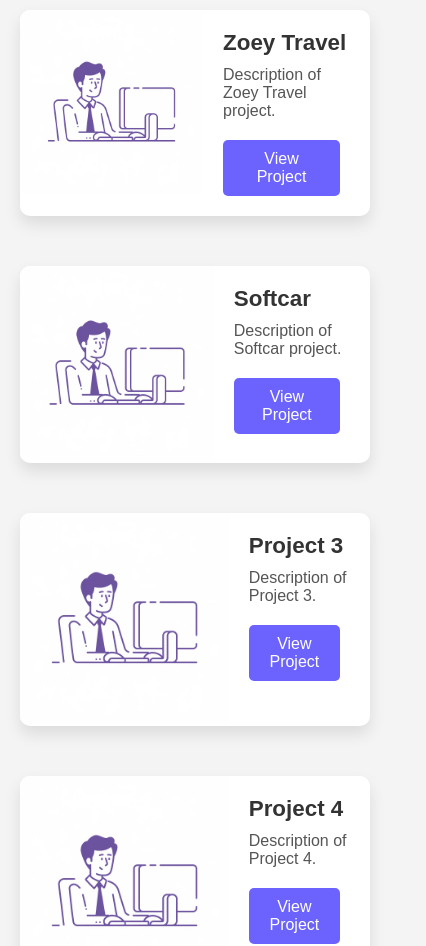
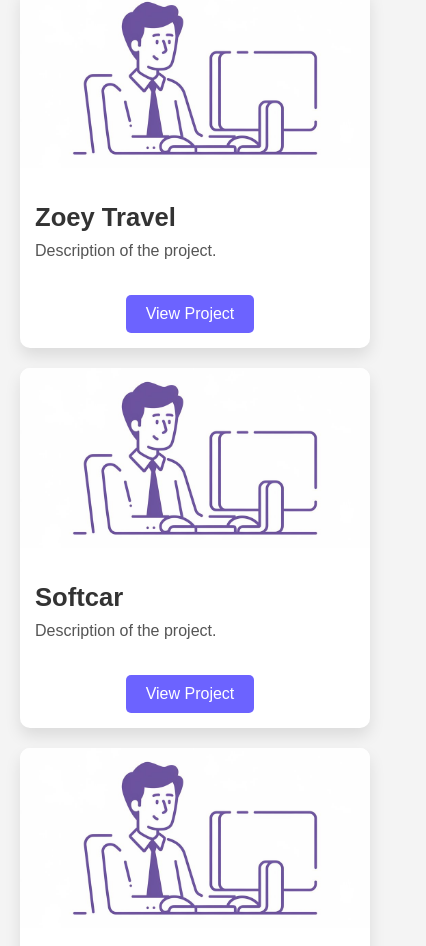
Before and after one commit to Animesh6096/Portfilio, a React (Create React App) app in the folder my-portfolio/: page / in a window 390 px wide. Shown: the part 2742-3688 px from the top of the page, 426 px wide, since content can reach past the window. Built offline with nearby package versions, Linux system fonts and the light colour scheme.

Commit message:
responsive2

```diff
--- a/my-portfolio/src/App.css
+++ b/my-portfolio/src/App.css
@@ -70,3 +70,28 @@ button:hover {
 html {
   scroll-behavior: smooth;
 }
+
+/* Global Styles to Prevent Overflow */
+html, body {
+  max-width: 100vw; /* Prevent body from exceeding the viewport width */
+  overflow-x: hidden; /* Disable horizontal scrolling */
+  margin: 0;
+  padding: 0;
+}
+
+/* Prevent overflow in all sections */
+* {
+  box-sizing: border-box; /* Ensure padding and borders are included in element's width/height */
+}
+
+/* Disable horizontal scrolling caused by large elements */
+.container, .projects-section, .about-section, .hero-section {
+  width: 100%; /* Ensure containers don't exceed screen width */
+  max-width: 100vw; /* Ensure they don't overflow horizontally */
+}
+
+/* Ensure all cards and images inside cards stay within the container */
+.project-card, .about-card, .hero-card {
+  max-width: 100%; /* Ensure they fit within the screen */
+  overflow: hidden; /* Prevent content from causing overflow */
+}
--- a/my-portfolio/src/components/Projects.css
+++ b/my-portfolio/src/components/Projects.css
@@ -1,95 +1,107 @@
 /* Projects Section */
 .projects-section {
-  padding: 40px 20px; /* Adjust padding for overall section */
-  background-color: #f4f4f4; /* Softer contrast against the background */
+  padding: 40px 20px;
+  background-color: #f4f4f4;
   text-align: center;
 }
 
 .projects-container {
-  display: flex;
-  justify-content: space-between;
-  flex-wrap: wrap;
-  gap: 30px; /* Space between cards */
-  max-width: 1200px; /* Limit container width */
-  margin: 0 auto; /* Center container */
+  display: grid;
+  grid-template-columns: repeat(auto-fit, minmax(300px, 1fr)); /* Responsive grid */
+  gap: 30px;
+  max-width: 1200px;
+  margin: 0 auto;
 }
 
-/* Project Card */
 .project-card {
-  display: flex; /* Flexbox for card layout */
-  flex: 1 1 calc(50% - 30px); /* Ensure consistent card size */
-  background-color: white; /* Card background */
-  border-radius: 10px; /* Rounded corners */
-  box-shadow: 0 8px 16px rgba(0, 0, 0, 0.1); /* Enhanced shadow for more depth */
-  overflow: hidden; /* Hide overflow for rounded corners */
-  transition: transform 0.3s ease, box-shadow 0.3s ease; /* Smooth hover effect */
-  max-width: 100%; /* Ensure the card doesn't exceed container width */
+  background-color: white;
+  border-radius: 10px;
+  box-shadow: 0 8px 16px rgba(0, 0, 0, 0.1);
+  overflow: hidden;
+  transition: transform 0.3s ease, box-shadow 0.3s ease;
+  display: flex;
+  flex-direction: column;
+  height: 100%;
 }
 
 .project-card:hover {
-  transform: translateY(-5px); /* Enhanced lift effect on hover */
-  box-shadow: 0 12px 24px rgba(0, 0, 0, 0.2); /* Deeper shadow on hover */
+  transform: translateY(-10px);
+  box-shadow: 0 12px 24px rgba(0, 0, 0, 0.2);
 }
 
-/* Image Container */
 .image-container {
-  width: 100%; /* Make the image container take full width */
-  overflow: hidden; /* Prevent overflow */
+  width: 100%;
+  height: 200px;
+  overflow: hidden;
 }
 
 .project-image {
-  width: 100%; /* Image takes the full width of the container */
-  height: auto; /* Maintain aspect ratio */
-  transition: transform 0.3s ease; /* Smooth hover effect */
+  width: 100%;
+  height: 100%;
+  object-fit: cover;
+  transition: transform 0.3s ease;
 }
 
 .project-image:hover {
-  transform: scale(1.05); /* Enhanced zoom effect on hover */
+  transform: scale(1.1); /* Zoom effect */
 }
 
-/* Project Content */
 .project-content {
-  padding: 20px; /* Adjust padding for text */
+  padding: 20px;
+  flex-grow: 1;
   display: flex;
-  flex-direction: column; /* Stack text vertically */
-  justify-content: flex-start; /* Align content to the top */
-  text-align: left; /* Align text to the left */
+  flex-direction: column;
+  justify-content: space-between;
+  text-align: left;
 }
 
 .project-content h3 {
-  margin: 0 0 10px; /* Space below heading */
-  font-size: 1.4rem; /* Adjust title size for better readability */
-  color: #333; /* Darker color for better contrast */
+  margin: 0 0 10px;
+  font-size: 1.6rem;
+  color: #333;
 }
 
 .project-content p {
-  margin: 0 0 20px; /* Space between paragraphs */
-  color: #555; /* Softer text color for readability */
+  margin: 0 0 20px;
+  flex-grow: 1;
+  color: #555;
 }
 
 .view-project-btn {
-  background-color: #6c63ff; /* Button color */
-  color: white; /* Button text color */
-  border: none; /* Remove default border */
-  border-radius: 5px; /* Rounded corners */
-  padding: 10px 20px; /* Button padding */
-  cursor: pointer; /* Change cursor on hover */
-  transition: background-color 0.3s ease; /* Smooth background change */
+  background-color: #6c63ff;
+  color: white;
+  border: none;
+  border-radius: 5px;
+  padding: 10px 20px;
+  cursor: pointer;
+  transition: background-color 0.3s ease;
 }
 
 .view-project-btn:hover {
-  background-color: #5a53d6; /* Darken button color on hover */
+  background-color: #4a42d1;
 }
 
-/* Responsive styles */
+/* Media Queries for Smaller Screens */
 @media (max-width: 768px) {
-  .projects-container {
-    flex-direction: column; /* Stack cards vertically on small screens */
-    align-items: center; /* Center align cards */
+  .project-card {
+    flex-direction: column;
   }
 
-  .project-card {
-    flex: 1 1 100%; /* Full width for each card */
-    margin-bottom: 20px; /* Space between cards */
+  .projects-container {
+    grid-template-columns: 1fr;
+    gap: 20px;
+  }
+
+  .project-image {
+    height: 180px;
+  }
+
+  .project-content {
+    padding: 15px;
+  }
+
+  .view-project-btn {
+    align-self: center;
+    margin-top: 15px;
   }
 }
--- a/my-portfolio/src/components/Projects.js
+++ b/my-portfolio/src/components/Projects.js
@@ -6,28 +6,28 @@ const projects = [
   {
     id: 1,
     title: 'Zoey Travel',
-    description: 'Description of Zoey Travel project.',
+    description: 'Description of the project.',
     link: '#', // Update with actual project link
     image: require('../assets/office_work.jpeg'), // Update with actual image path
   },
   {
     id: 2,
     title: 'Softcar',
-    description: 'Description of Softcar project.',
+    description: 'Description of the project.',
     link: '#', // Update with actual project link
     image: require('../assets/office_work.jpeg'), // Update with actual image path
   },
   {
     id: 3,
     title: 'Project 3',
-    description: 'Description of Project 3.',
+    description: 'Description of the project.',
     link: '#', // Update with actual project link
     image: require('../assets/office_work.jpeg'), // Update with actual image path
   },
   {
     id: 4,
     title: 'Project 4',
-    description: 'Description of Project 4.',
+    description: 'Description of the project.',
     link: '#', // Update with actual project link
     image: require('../assets/office_work.jpeg'), // Update with actual image path
   },
```
